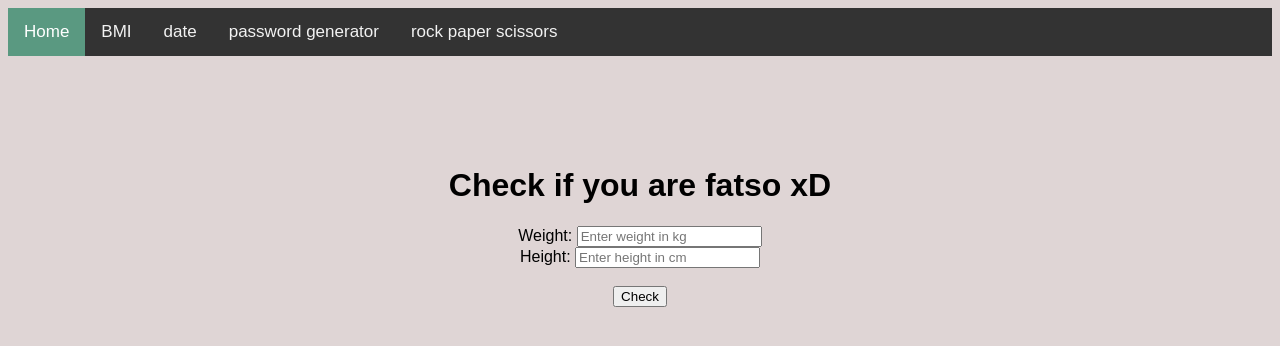
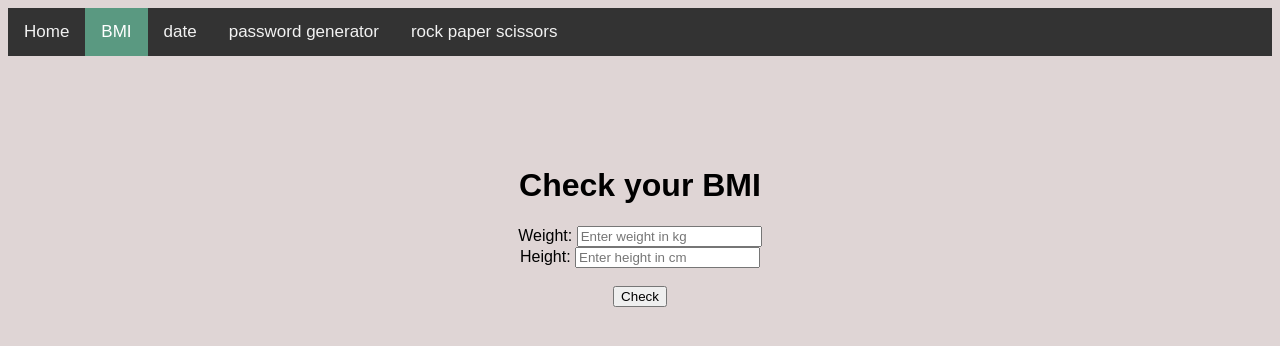
Before and after one commit to martaherod/project, a Flask app: page /bmi in a window 1280 px wide. Shown: the top 346 px of the page. Run offline with Flask 2, Linux system fonts and the light colour scheme.

Commit message:
sec commit

```diff
--- a/mojeprogramy/kamien_papier_nozyce.py
+++ b/mojeprogramy/kamien_papier_nozyce.py
@@ -13,8 +13,7 @@ def gra(user_input):
     cond =[user_input=="paper" and comp_input=="rock",
     user_input=="rock" and comp_input=="scissors",
     user_input=="scissors" and comp_input=="paper"]
-    win = any(cond) # sprawdza czy którakolwiek równa się True
-    # wygrana = all(cond) sprawdza czy wszystko to true
+    win = any(cond)
 
     result = ""
     if user_input==comp_input:
--- a/templates/bmi.html
+++ b/templates/bmi.html
@@ -2,6 +2,7 @@
 <html lang="pl">
 <head>
     <meta charset="UTF-8">
+    <title>BMI</title>
     <link rel="stylesheet" href="{{ url_for('static', filename='css/new_template.css') }}">
     <meta name="description" content="Najlepsza strona na świecie">
     <link href="https://fonts.googleapis.com/css2?family=Roboto&display=swap" rel="stylesheet">
@@ -9,14 +10,14 @@
 
 <body>
     <nav class="topnav">
-        <a class="active" href="{{url_for('index') }}">Home</a>
-        <a href="{{ url_for('bmi') }}">BMI</a>
+        <a href="{{url_for('index') }}">Home</a>
+        <a class="active" href="{{ url_for('bmi') }}">BMI</a>
         <a href="{{ url_for('date') }}">date</a>
         <a href="{{ url_for('generator') }}">password generator</a>
         <a href="{{ url_for('kamien') }}">rock paper scissors</a>
     </nav>
     <br><br><br><br><br>
-    <h1 style="text-align:center">Check if you are fatso xD</h1>
+    <h1 style="text-align:center">Check your BMI</h1>
 
     <div style="text-align:center">
         <form action="/bmi" method="POST">
--- a/templates/date.html
+++ b/templates/date.html
@@ -4,14 +4,14 @@
     <meta charset="UTF-8">
     <meta http-equiv="X-UA-Compatible" content="IE=edge">
     <meta name="viewport" content="width=device-width, initial-scale=1.0">
-    <title>Data</title>
+    <title>data</title>
     <link rel="stylesheet" href="{{ url_for('static', filename='css/new_template.css') }}">
 </head>
 <body>
     <nav class="topnav">
-        <a class="active" href="{{url_for('index') }}">Home</a>
+        <a href="{{url_for('index') }}">Home</a>
         <a href="{{ url_for('bmi') }}">BMI</a>
-        <a href="{{ url_for('date') }}">date</a>
+        <a class="active" href="{{ url_for('date') }}">date</a>
         <a href="{{ url_for('generator') }}">password generator</a>
         <a href="{{ url_for('kamien') }}">rock paper scissors</a>
     </nav>
--- a/templates/generator_hasla.html
+++ b/templates/generator_hasla.html
@@ -4,15 +4,15 @@
     <meta charset="UTF-8">
     <meta http-equiv="X-UA-Compatible" content="IE=edge">
     <meta name="viewport" content="width=device-width, initial-scale=1.0">
-    <title>Document</title>
+    <title>generator hasla</title>
     <link rel="stylesheet" href="{{ url_for('static', filename='css/new_template.css') }}">
 </head>
 <body>
     <nav class="topnav">
-        <a class="active" href="{{url_for('index') }}">Home</a>
+        <a href="{{url_for('index') }}">Home</a>
         <a href="{{ url_for('bmi') }}">BMI</a>
         <a href="{{ url_for('date') }}">date</a>
-        <a href="{{ url_for('generator') }}">password generator</a>
+        <a class="active" href="{{ url_for('generator') }}">password generator</a>
         <a href="{{ url_for('kamien') }}">rock paper scissors</a>
     </nav>
     <!-- safe password should contain at least 8 characters -->
--- a/templates/index.html
+++ b/templates/index.html
@@ -3,7 +3,7 @@
 
 <head>
     <meta charset="UTF-8">
-    <title>Moja pierwsza strona</title>
+    <title>Home</title>
     <link rel="stylesheet" href="{{ url_for('static', filename='css/new_template.css') }}">
     <link rel="czcionka" href="https://fonts.googleapis.com/css2?family=Roboto&display=swap">
     <link rel="icon" href="{{url_for('static', filename='images/kubus.png') }}">
```
